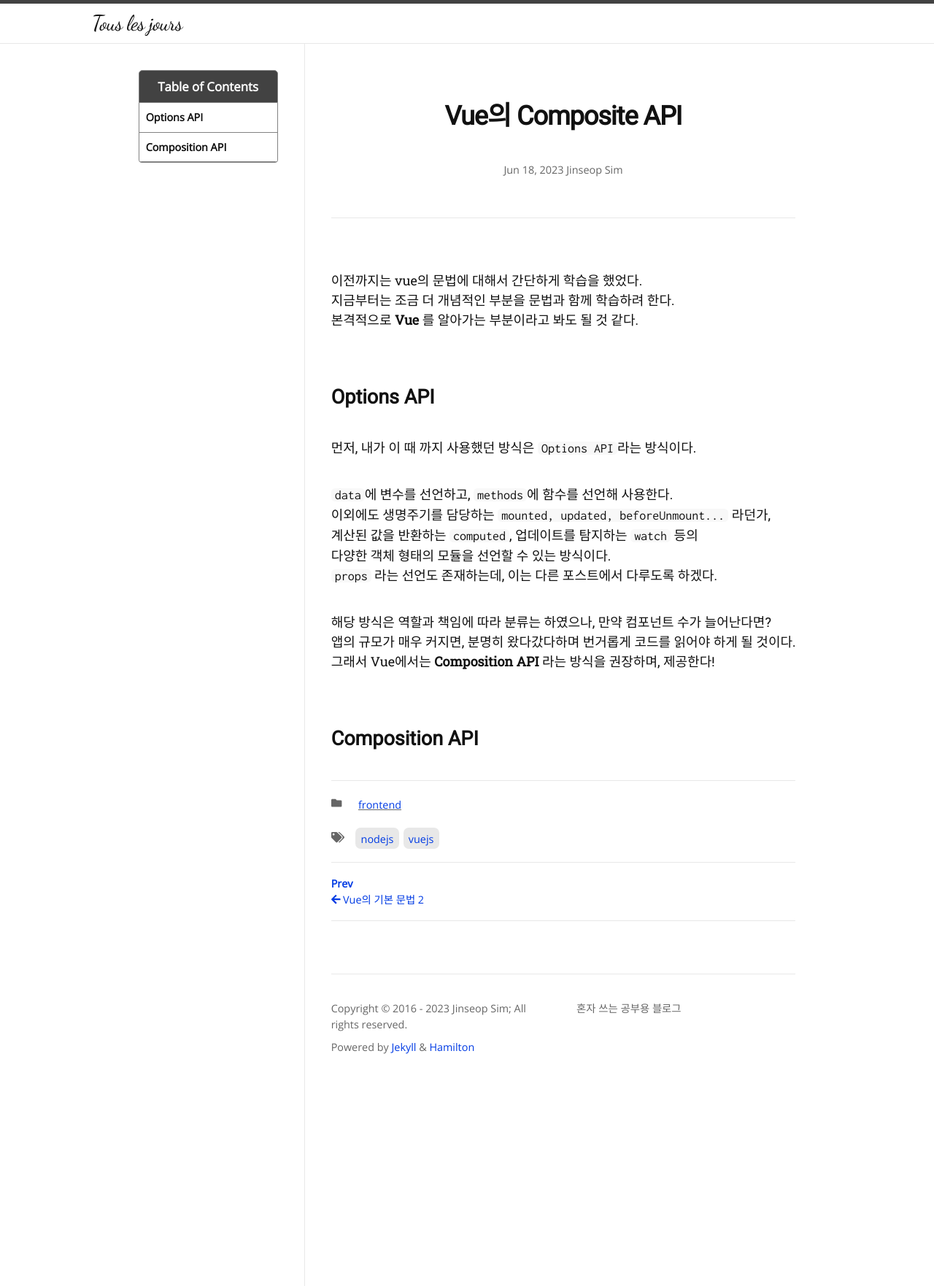
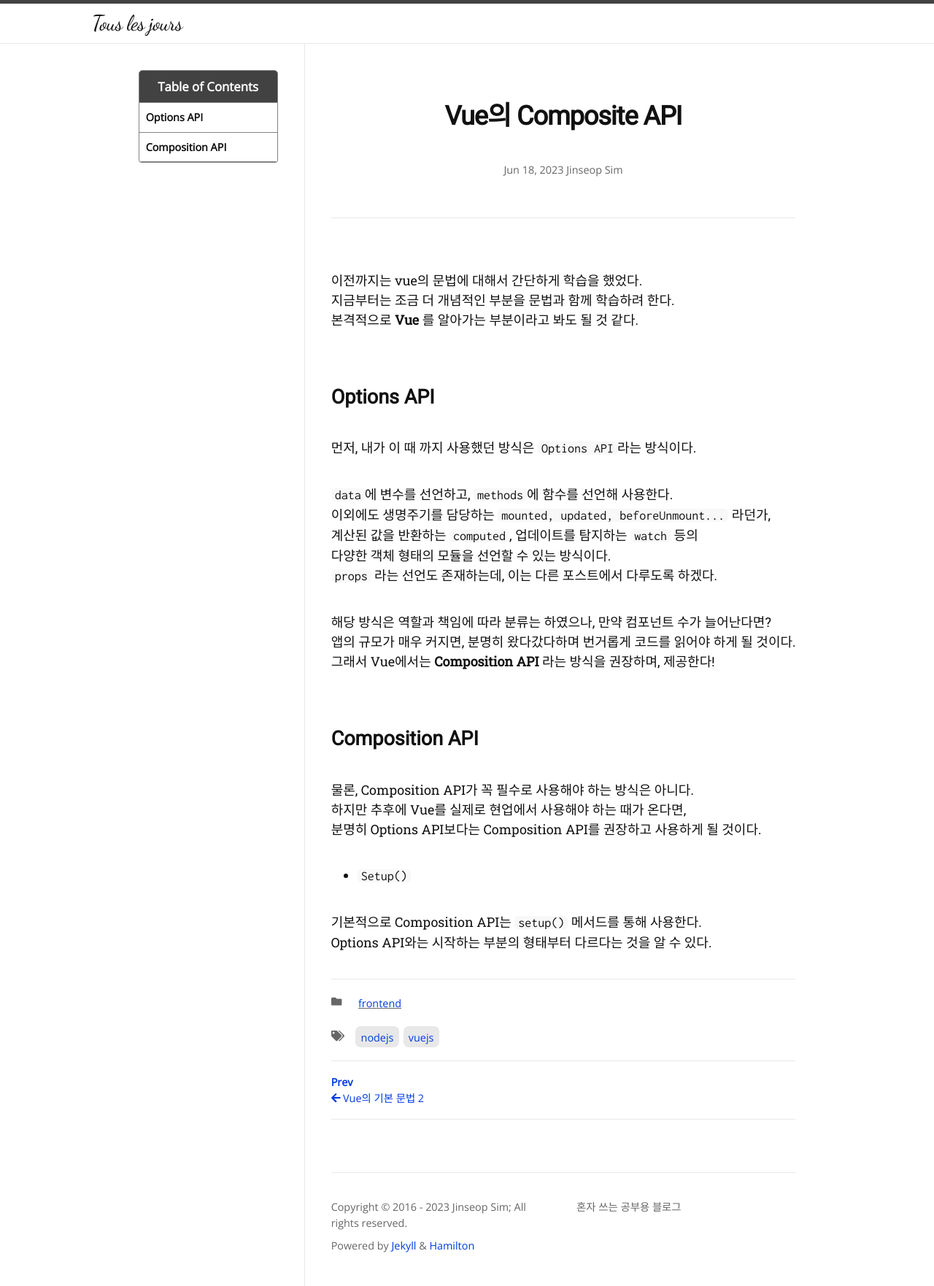
Before and after one commit to Jinseop-Sim/Jinseop-Sim.github.io, a Jekyll site: the page built from _posts/2023-06-18-composite.md, in a window 1280 px wide. Shown: the whole page at 73% size. Built offline with Jekyll 4.4.1, drawn with Linux system fonts in a browser that asks for light colours; nearby versions of some CDN libraries; some web fonts are replaced.

Commit message:
글 수정

````diff
--- a/_posts/2023-06-18-composite.md
+++ b/_posts/2023-06-18-composite.md
@@ -25,3 +25,11 @@ toc: true
 그래서 Vue에서는 __Composition API__ 라는 방식을 권장하며, 제공한다!
 
 ## Composition API
+물론, Composition API가 꼭 필수로 사용해야 하는 방식은 아니다.
+하지만 추후에 Vue를 실제로 현업에서 사용해야 하는 때가 온다면,
+분명히 Options API보다는 Composition API를 권장하고 사용하게 될 것이다.
+
+- ```Setup()```
+
+기본적으로 Composition API는 ```setup()``` 메서드를 통해 사용한다.
+Options API와는 시작하는 부분의 형태부터 다르다는 것을 알 수 있다.
````
